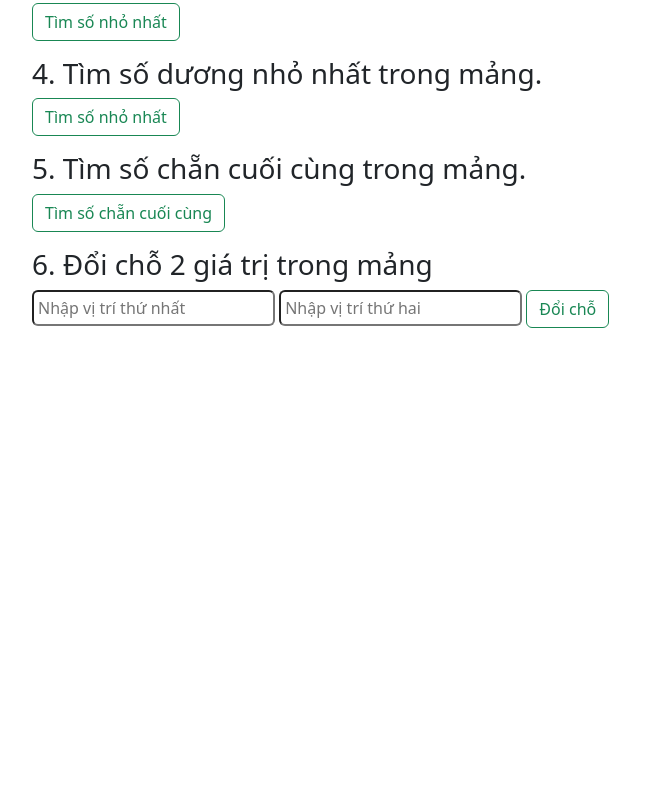
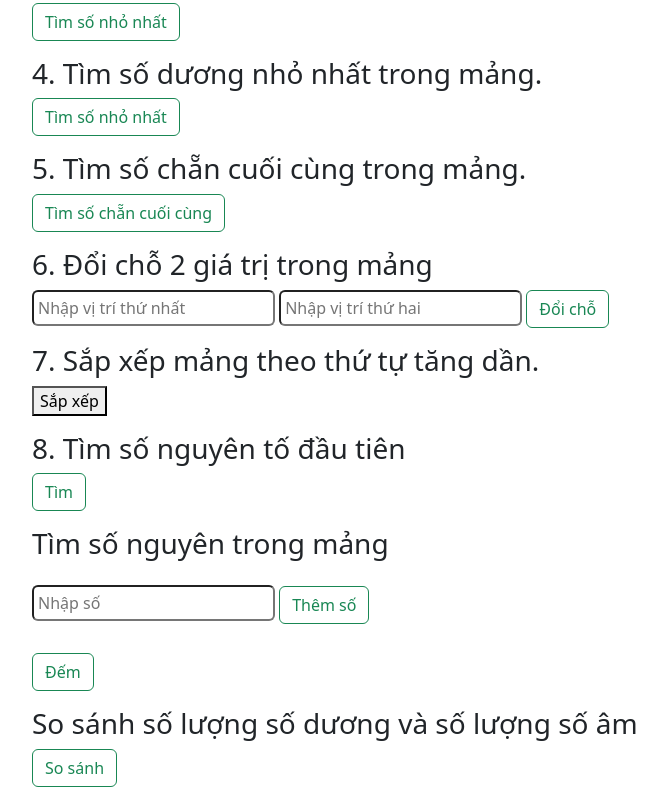
Before and after one commit to mielindev/exercise-js-array, a plain HTML site: page index.html in a window 1280 px wide. Shown: the part 346-1149 px from the top of the page, without its empty margins (50-717 px from the left). Before the commit the page ends 800 px from the top, so only its background shows below. Drawn offline with nearby package versions, Linux system fonts and the light colour scheme.

Commit message:
complete JS

```diff
--- /dev/null
+++ b/index.css
@@ -0,0 +1,5 @@
+* {
+    margin: 0;
+    padding: 0;
+    box-sizing: border-box;
+}
--- a/index.html
+++ b/index.html
@@ -25,7 +25,6 @@
         class="form-controlled my-3 rounded"
         id="number"
         placeholder="Nhập số N"
-        autofocus
       />
       <br />
       <button
@@ -101,6 +100,53 @@
       </button>
       <p id="swapLocation"></p>
     </div>
+    <!-- Sắp xếp mảng theo thứ tự tăng dần -->
+    <div class="container">
+      <h3>7. Sắp xếp mảng theo thứ tự tăng dần.</h3>
+      <button onclick="sortUp()">Sắp xếp</button>
+      <p id="sortUp"></p>
+    </div>
+    <!-- Tìm số nguyên tố đầu tiên -->
+    <div class="container">
+      <h3>8. Tìm số nguyên tố đầu tiên</h3>
+      <button class="btn btn-outline-success rounded" onclick="findPrime()">
+        Tìm
+      </button>
+      <p id="findPrime"></p>
+    </div>
+    <!-- Tìm số nguyên trong mảng -->
+    <div class="container">
+      <h3>Tìm số nguyên trong mảng</h3>
+      <input
+        type="number"
+        class="form-controlled my-3 p-1 rounded"
+        id="realNumber"
+        placeholder="Nhập số"
+      />
+      <button
+        id="addValueArr"
+        class="btn btn-outline-success rounded"
+        onclick="addRealNum()"
+      >
+        Thêm số
+      </button>
+      <p id="realNum"></p>
+      <button class="btn btn-outline-success rounded" onclick="countRealNum()">
+        Đếm
+      </button>
+      <p id="countRealNum"></p>
+    </div>
+    <!-- So sánh số lượng số dương và số lượng số âm -->
+    <div class="container">
+      <h3>So sánh số lượng số dương và số lượng số âm</h3>
+      <button
+        class="btn btn-outline-success rounded"
+        onclick="comparePosNega()"
+      >
+        So sánh
+      </button>
+      <p id="comparePosNega"></p>
+    </div>
     <!-- Bootstrap JavaScript Libraries -->
     <script
       src="https://cdn.jsdelivr.net/npm/@popperjs/core@2.11.8/dist/umd/popper.min.js"
--- a/index.js
+++ b/index.js
@@ -1,5 +1,6 @@
 //Code here
 var originArray = [];
+var realNumArr = [];
 function submit() {
   var valueArr = document.querySelector("#number").value * 1;
   originArray.push(valueArr);
@@ -82,3 +83,79 @@ function swapLocation() {
     "#swapLocation"
   ).innerHTML = `Mảng sau khi đổi vị trí: ${originArray}`;
 }
+
+function sortUp() {
+  var newArr = originArray;
+  var newArrLength = newArr.length;
+  for (var i = 0; i < newArrLength; i++) {
+    var temporary = null;
+    for (var j = i + 1; j < newArrLength; j++) {
+      if (newArr[i] > newArr[j]) {
+        temporary = newArr[i];
+        newArr[i] = newArr[j];
+        newArr[j] = temporary;
+      }
+    }
+  }
+  document.querySelector("#sortUp").innerHTML = `Mảng đã sắp xếp: ${newArr}`;
+}
+function isPrime(n) {
+  let prime = true;
+  if (n < 2) return (prime = false);
+  let i = 2;
+  while (i < n) {
+    if (n % i == 0) {
+      prime = false;
+      break;
+    }
+    i++;
+  }
+  return prime;
+}
+
+function findPrime() {
+  for (var index = 0; index < originArray.length; index++) {
+    console.log(isPrime(originArray[index]));
+    if (isPrime(originArray[index]) == true) {
+      document.querySelector("#findPrime").innerHTML = `${originArray[index]}`;
+      break;
+    } else {
+      document.querySelector("#findPrime").innerHTML = `Không có số nguyên tố`;
+    }
+  }
+}
+
+function addRealNum() {
+  var valueArr = document.querySelector("#realNumber").value * 1;
+  realNumArr.push(valueArr);
+  document.querySelector("#realNum").innerHTML = `Mảng có: ${realNumArr}`;
+  document.querySelector("#realNumber").value = "";
+}
+
+function countRealNum() {
+  var count = 0;
+  for (var index = 0; index < realNumArr.length; index++) {
+    if (Number.isInteger(realNumArr[index])) {
+      count++;
+    }
+  }
+  document.querySelector("#countRealNum").innerHTML = `${count}`;
+}
+function comparePosNega() {
+  var countPos = 0;
+  var countNega = 0;
+  for (var index = 0; index < originArray.length; index++) {
+    if (originArray[index] > 0) {
+      countPos++;
+    } else {
+      countNega++;
+    }
+  }
+  if (countPos == countNega) {
+    document.querySelector("#comparePosNega").innerHTML = `Số dương = Số âm`;
+  } else if (countPos > countNega) {
+    document.querySelector("#comparePosNega").innerHTML = `Số dương > Số âm`;
+  } else {
+    document.querySelector("#comparePosNega").innerHTML = `Số dương < Số âm`;
+  }
+}
```
